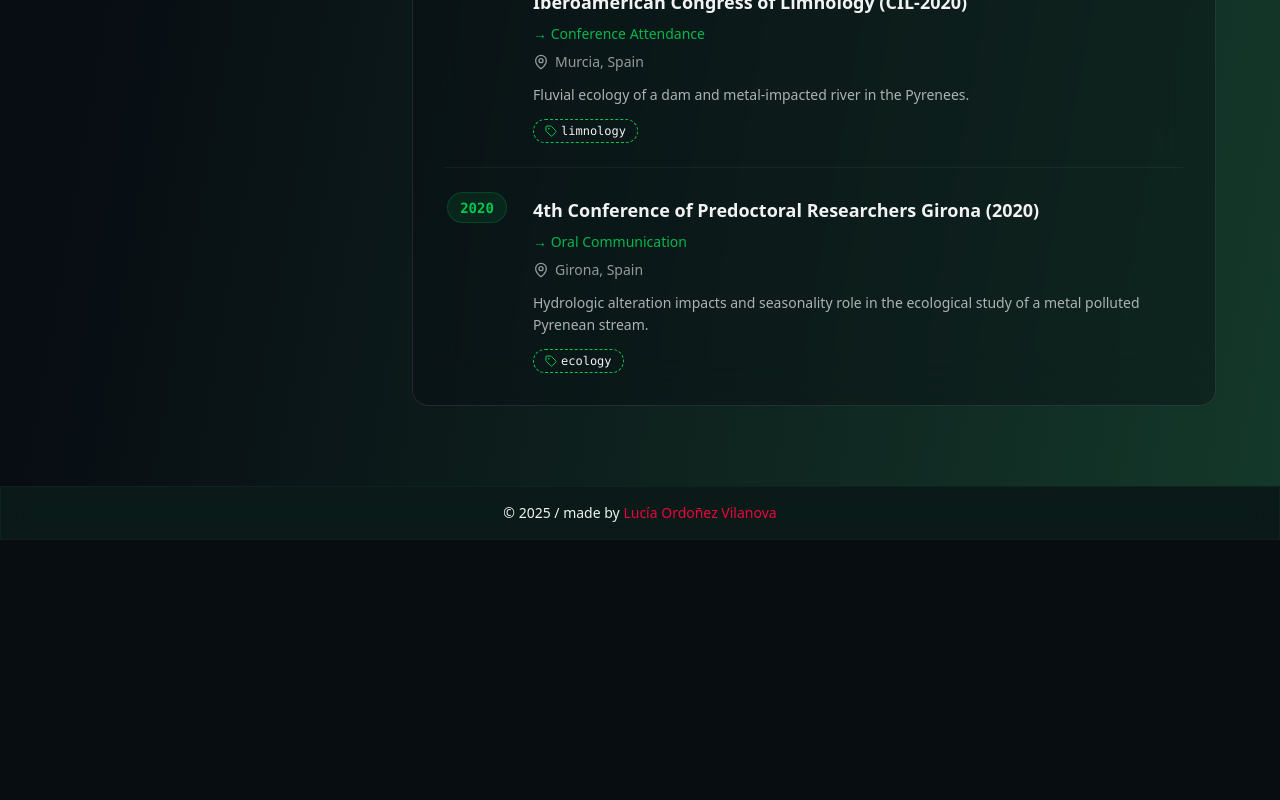
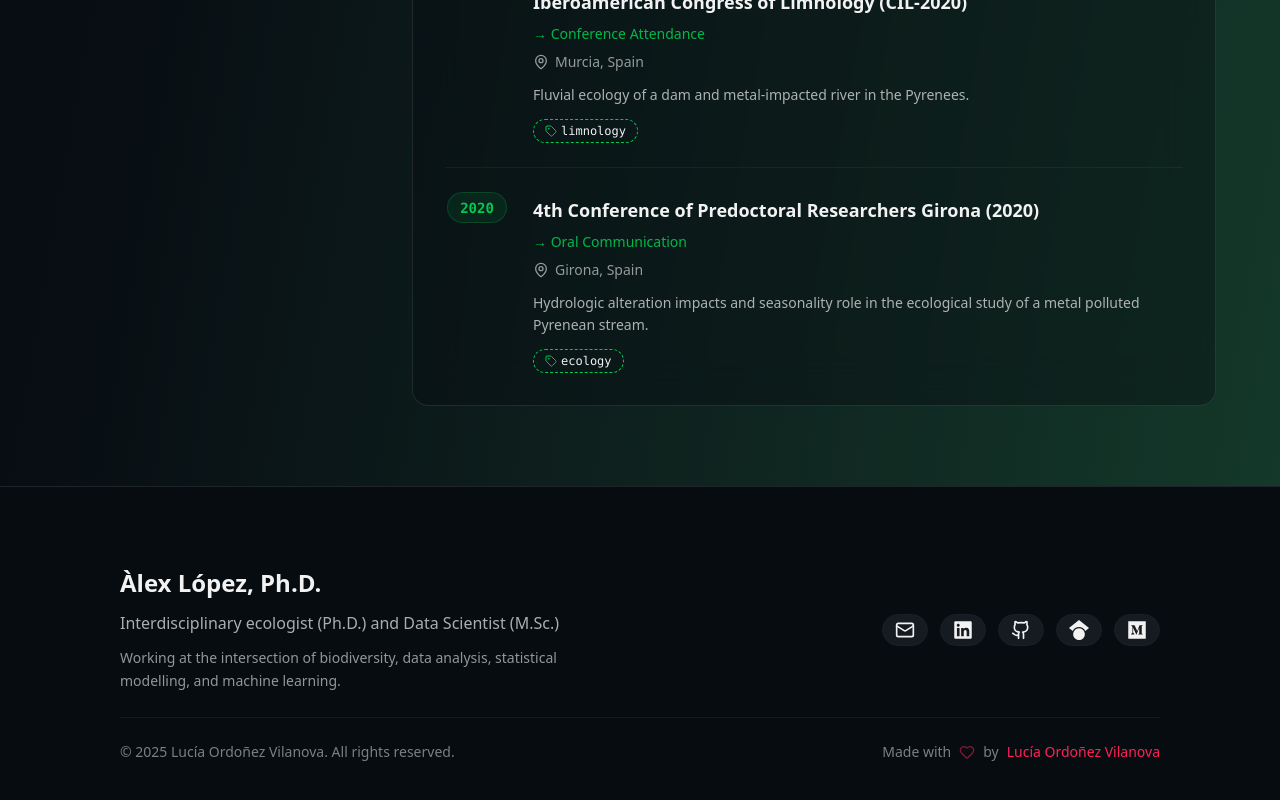
Before and after one commit to Luovtyrell/AlexLopezPHD, a React (Vite) app: page / in a window 1280 px wide. Shown: the part 6914-7714 px from the top of the page. Before the commit the page ends 7454 px from the top, so only its background shows below. Built offline with nearby package versions, Linux system fonts and the light colour scheme.

Commit message:
Redesign footer with detailed information and social links, and update site title

```diff
--- a/src/components/Footer.jsx
+++ b/src/components/Footer.jsx
@@ -1,13 +1,73 @@
 import React from "react";
+import { Github, Mail, Heart } from 'lucide-react';
+import { FaMedium, FaLinkedin } from "react-icons/fa";
+import { FaGoogleScholar } from "react-icons/fa6";
 
 const Footer = () => {
+  const socialLinks = [
+    { icon: Mail, href: "mailto:93lopez.alejandro@gmail.com", label: "Email" },
+    { icon: FaLinkedin, href: "https://linkedin.com/in/alex-lopez-ph-d-291322a8", label: "LinkedIn" },
+    { icon: Github, href: "https://github.com/Calotriton", label: "GitHub" },
+    { icon: FaGoogleScholar, href: "https://scholar.google.com/citations?user=4PW4KAUAAAAJ&hl=es", label: "Scholar" },
+    { icon: FaMedium, href: "https://medium.com/@StatsBio", label: "Medium" },
+  ];
+
   return (
-    <footer className="footer sm:footer-horizontal footer-center bg-base-300/30 text-base-content p-4 backdrop-blur-lg border border-base-300/30">
-      <aside>
-        <p>© {new Date().getFullYear()} / made by <a href="https://www.linkedin.com/in//Luovtyrell/" className="text-rose-600 link link-hover">Lucía Ordoñez Vilanova</a></p>
-      </aside>
+    <footer className="w-full bg-base-100/40 backdrop-blur-xl border-t border-base-content/10">
+      <div className="max-w-6xl mx-auto px-6 py-12">
+        <div className="p-8">
+
+          <div className="flex flex-col md:flex-row justify-between gap-8 pb-6 border-b border-base-content/5">
+
+            <div className="space-y-3">
+              <h3 className="text-2xl font-bold">Àlex López, Ph.D.</h3>
+              <p className="text-base-content/70 font-medium">
+                Interdisciplinary ecologist (Ph.D.) and Data Scientist (M.Sc.)
+              </p>
+              <p className="text-sm text-base-content/60 leading-relaxed max-w-md">
+                Working at the intersection of biodiversity, data analysis, statistical modelling, and machine learning.
+              </p>
+            </div>
+
+            <div className="flex items-center gap-3">
+              {socialLinks.map((social) => (
+                <a
+                  key={social.label}
+                  href={social.href}
+                  target={social.href.startsWith('mailto') ? undefined : "_blank"}
+                  rel={social.href.startsWith('mailto') ? undefined : "noopener noreferrer"}
+                  className="btn btn-sm btn-soft hover:bg-primary/10 hover:text-primary"
+                  aria-label={social.label}
+                  title={social.label}
+                >
+                  <social.icon className="w-5 h-5" />
+                </a>
+              ))}
+            </div>
+          </div>
+
+          <div className="flex flex-col md:flex-row items-center justify-between gap-3 pt-6 text-sm">
+            <p className="text-base-content/50">
+              © {new Date().getFullYear()} Lucía Ordoñez Vilanova. All rights reserved.
+            </p>
+
+            <p className="text-base-content/60 flex items-center gap-2">
+              <span className="text-base-content/50">Made with</span>
+              <Heart className="w-4 h-4 text-rose-500 animate-pulse" />
+              <span className="text-base-content/50">by</span>
+              <a
+                href="https://www.linkedin.com/in/Luovtyrell/"
+                target="_blank"
+                rel="noopener noreferrer"
+                className="font-medium text-rose-500 hover:text-rose-400 transition-colors"
+              >
+                Lucía Ordoñez Vilanova
+              </a>
+            </p>
+          </div>
+        </div>
+      </div>
     </footer>
-
   );
 };
 
--- a/src/components/Hero.jsx
+++ b/src/components/Hero.jsx
@@ -1,5 +1,5 @@
 import { useState, useEffect } from 'react'
-import { Github, Linkedin, Mail, BookOpen, Camera, GraduationCap } from 'lucide-react'
+import { Github, Mail } from 'lucide-react'
 import { FaMedium, Fa500Px, FaLinkedin } from "react-icons/fa";
 import { FaGoogleScholar } from "react-icons/fa6";
 import Timeline from './Timeline'
```
Also changed, not shown: index.html (+2 -1 lines).
